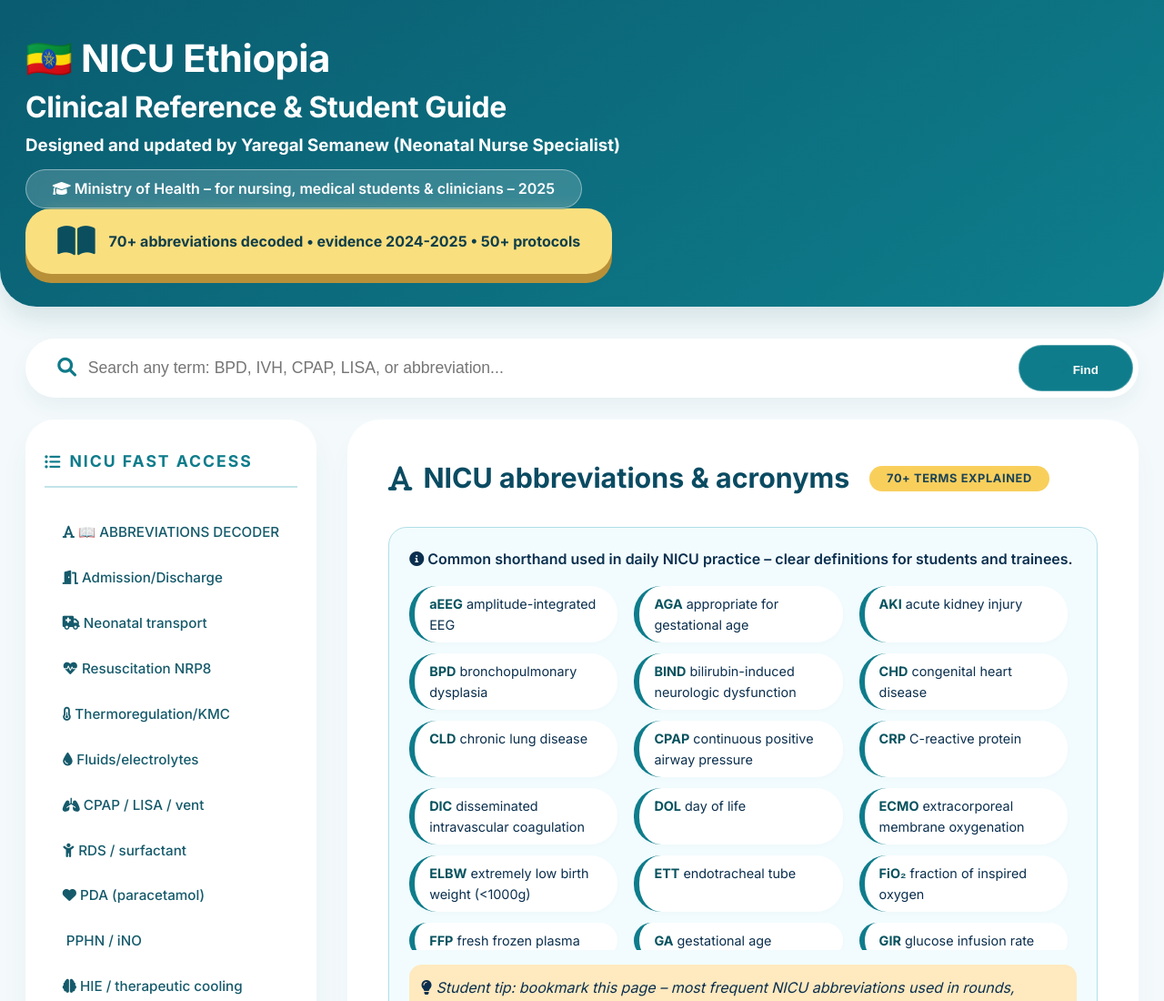
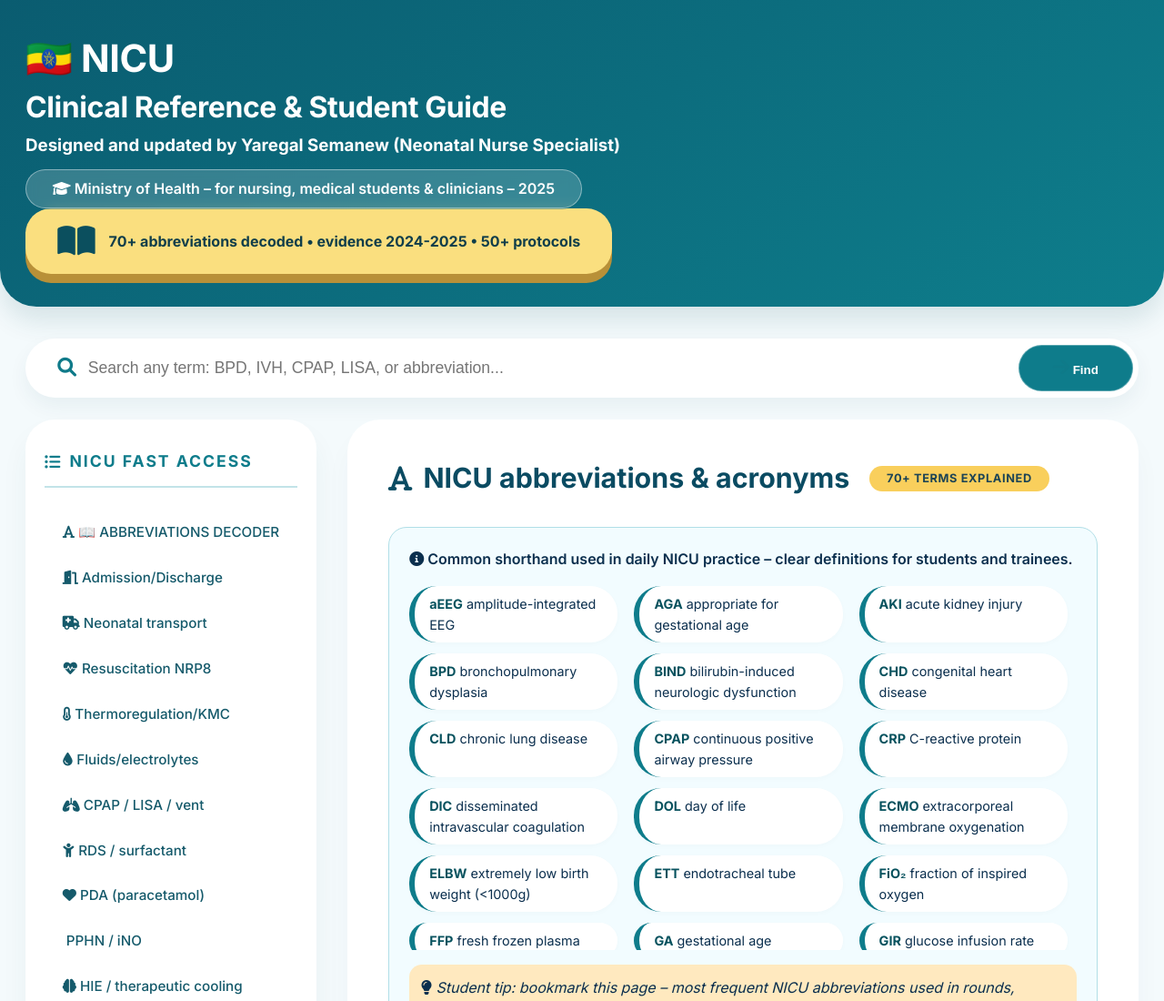
Before and after one commit to Gityar/arasbet, a plain HTML site: page index.html in a window 1280 px wide. Shown: the top 1100 px of the page at 91% size. Drawn offline with nearby package versions, Linux system fonts and the light colour scheme.

Commit message:
Update title in index.html for clarity

```diff
--- a/index.html
+++ b/index.html
@@ -334,7 +334,7 @@
     <div class="hero">
         <div class="container hero-content">
             <div class="title-section">
-                <h1>🇪🇹 NICU Ethiopia <br><span style="font-size:2rem;">Clinical Reference & Student Guide</span></h1> <h3> Designed and updated by Yaregal Semanew (Neonatal Nurse Specialist)</h3>
+                <h1>🇪🇹 NICU <br><span style="font-size:2rem;">Clinical Reference & Student Guide</span></h1> <h3> Designed and updated by Yaregal Semanew (Neonatal Nurse Specialist)</h3>
                 <span class="flag"><i class="fas fa-graduation-cap"></i> Ministry of Health – for nursing, medical students & clinicians – 2025</span>
             </div>
             <div class="student-badge">
```
